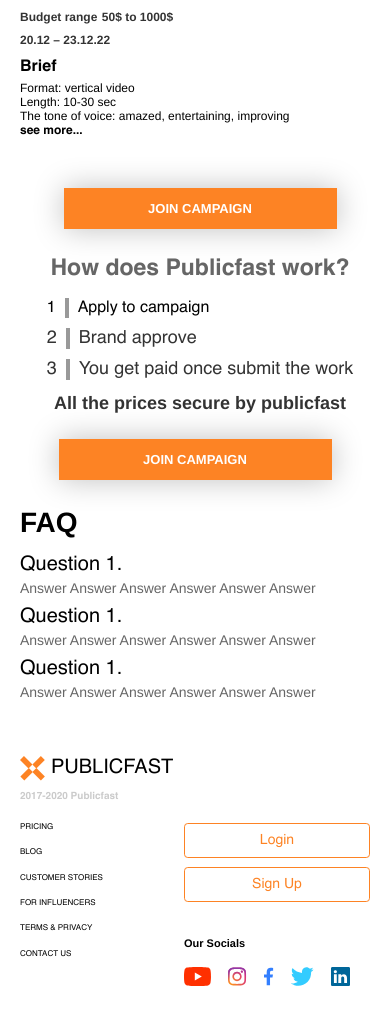
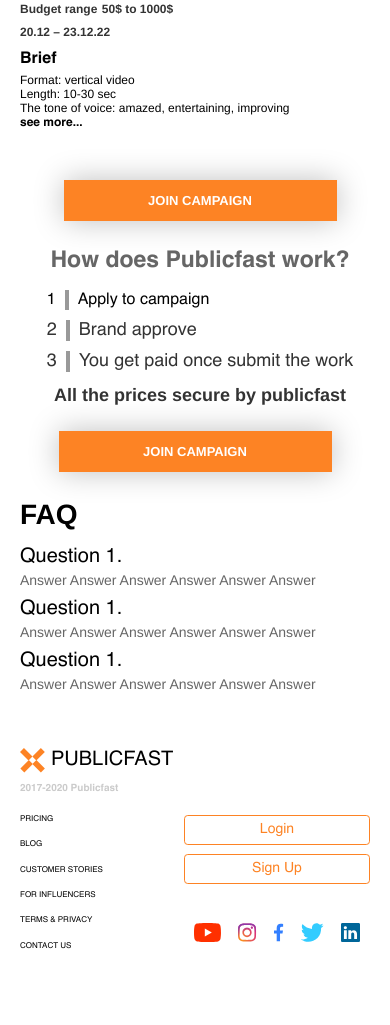
Before and after one commit to ASyrotenko/upwork-publicfast, a plain HTML site: page index.html in a window 390 px wide. Shown: the part 552-1577 px from the top of the page. After the commit the page ends 1548 px from the top, so only its background shows below. Drawn offline with nearby package versions, Linux system fonts and the light colour scheme.

Commit message:
fix footer styles

```diff
--- a/style.css
+++ b/style.css
@@ -850,12 +850,26 @@
 .btn__wrapper--footer {
   display: flex;
   flex-direction: column;
+  align-items: center;
   gap: 9px;
 }
 
 .auth__btn--footer {
   width: 186px;
   height: 35px;
+}
+
+@media screen and (max-width: 767px) {
+  .auth__btn,
+  .auth__btn--footer {
+    height: 30px;
+  }
+}
+
+@media screen and (max-width: 374px) {
+  .auth__btn--footer {
+    width: 103px;
+  }
 }
 
 .footer__soc-title {
@@ -865,11 +879,23 @@
   line-height: 1.55;
 }
 
+@media screen and (max-width: 768px) {
+  .footer__soc-title {
+    display: none;
+  }
+}
+
 .soc__list {
   margin-top: 15px;
   display: flex;
-  align-items: center;
+  justify-content: center;
   gap: 17px;
+}
+
+@media screen and (max-width: 767px) {
+  .soc__list {
+    margin-top: 39px;
+  }
 }
 
 .soc__img {
```
